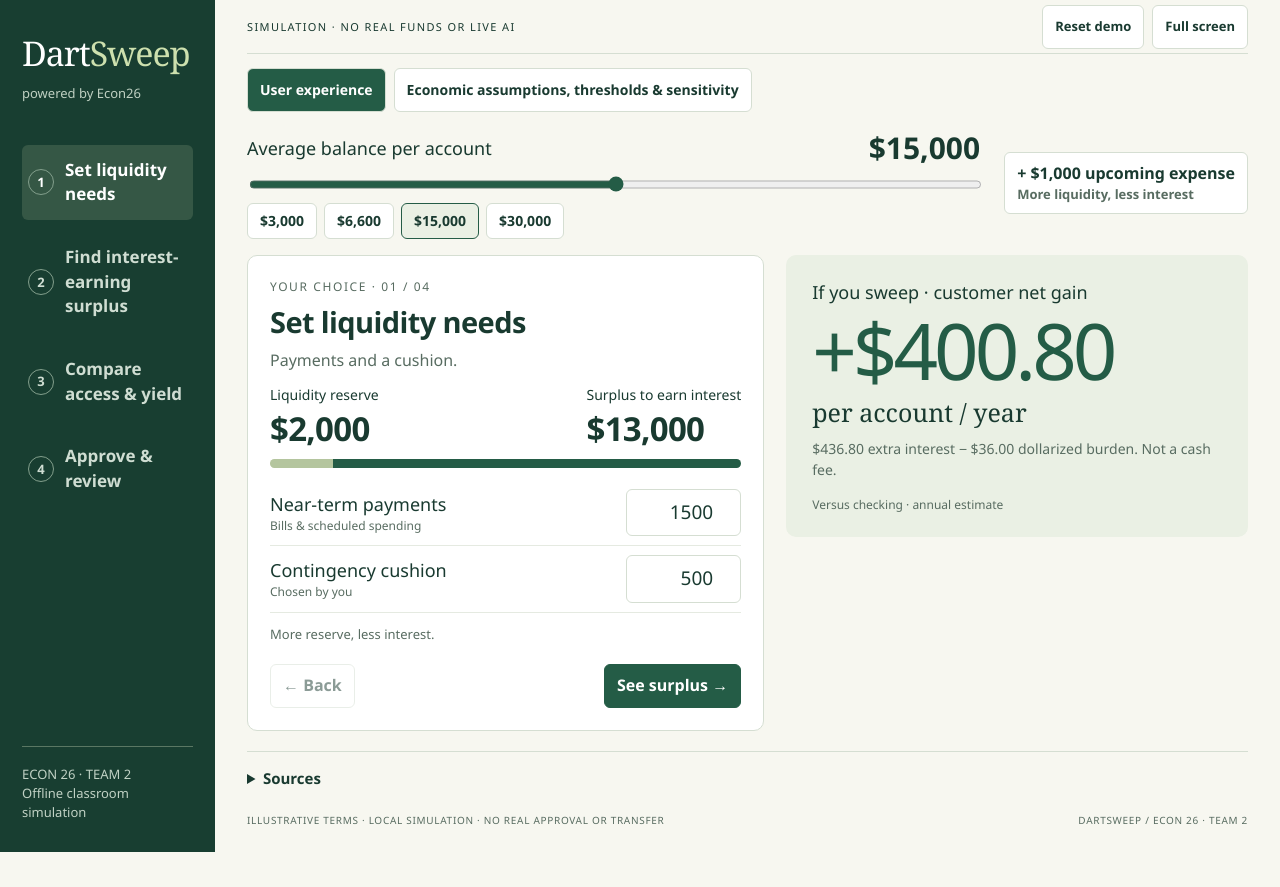
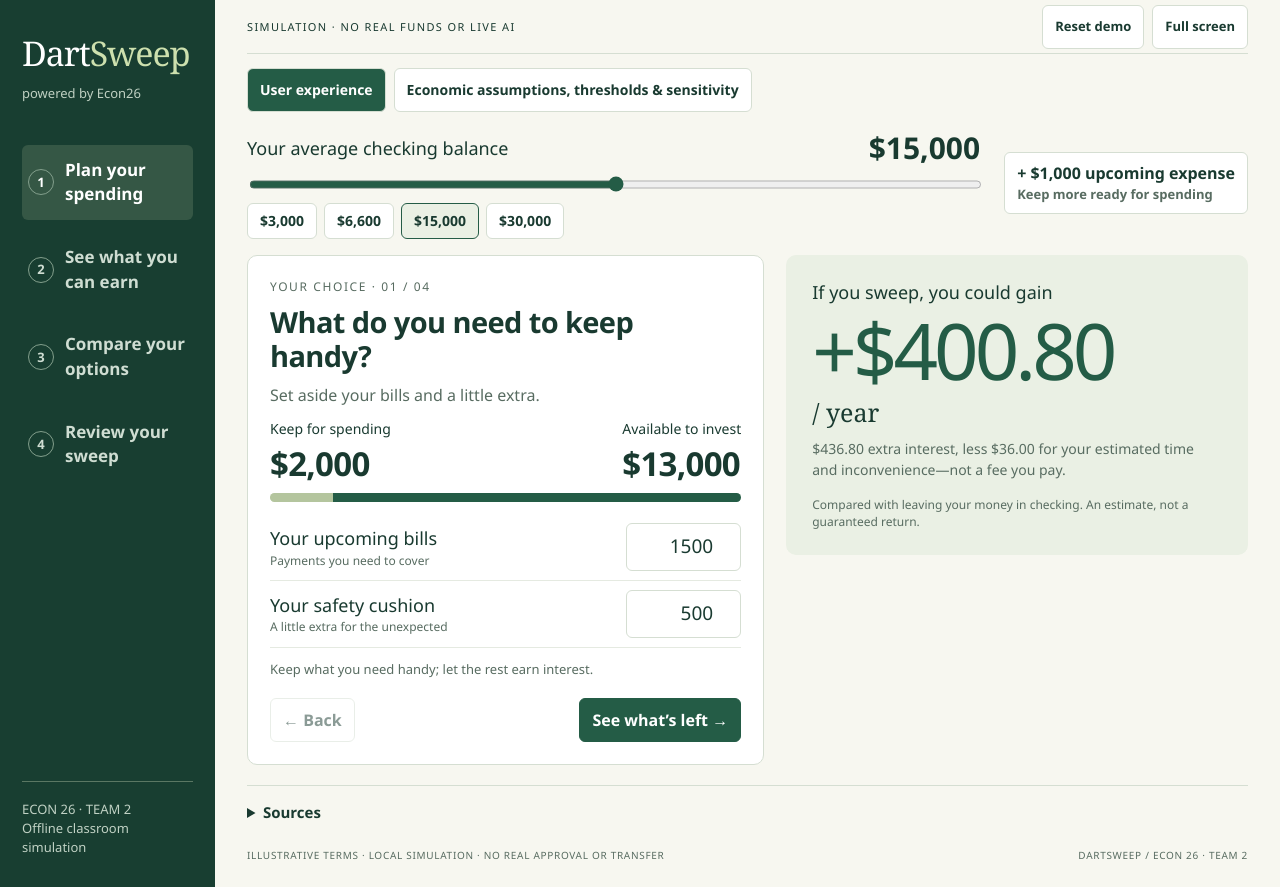
Before and after one commit to hanxiaocai28-cmd/dartcash, a plain HTML site: page index.html in a window 1280 px wide. Before the commit the page ends 852 px from the top, so only its background shows below. Drawn offline with Linux system fonts and the light colour scheme.

Commit message:
Make DartSweep walkthrough customer-facing

```diff
--- a/index.html
+++ b/index.html
@@ -20,11 +20,11 @@
 @media(max-width:900px){.graph-grid{grid-template-columns:1fr}.econ-bottom{grid-template-columns:1fr}.econ-intro{display:block}.graph-card svg{max-height:240px}.mode-switch{flex-wrap:wrap}.mode-switch button{text-align:left}.control-grid{grid-template-columns:1fr 1fr}}
 @media(max-width:400px){.control-grid{grid-template-columns:1fr}.graph-value{font-size:25px}.graph-card{padding:12px}}
 .symbol-legend{font-size:14px;margin:0 0 12px}.party-explanation{margin:18px 0 24px}.party-explanation h3{margin-bottom:8px}.party-explanation p{margin:8px 0;font-size:14px}.party-explanation .formula{font-family:Georgia,serif;font-size:17px;overflow-wrap:anywhere}.citation{white-space:nowrap;font-size:.85em;padding:0 2px}.source-table{table-layout:fixed}.source-table th:first-child{width:16%}.source-table th:nth-child(2){width:24%}.source-table td{overflow-wrap:anywhere}.source-table td:first-child{min-width:0}#sources ol{padding-left:0;list-style:none}#sources li{margin:12px 0;font-size:14px;overflow-wrap:anywhere}#sources small{display:block}#source-details{margin-top:20px}#sources li:target{background:var(--light);outline:2px solid var(--green)}
-</style></head><body><div class="app"><aside class="sidebar"><div><div class="brand">Dart<span>Sweep</span></div><div class="powered">powered by Econ26</div></div><nav aria-label="Your sweep choices"><div class="steps"><button data-stage="0"><b>1</b>Set liquidity needs</button><button data-stage="1"><b>2</b>Find interest-earning surplus</button><button data-stage="2"><b>3</b>Compare access & yield</button><button data-stage="3"><b>4</b>Approve & review</button></div></nav><div class="side-bottom">ECON 26 · TEAM 2<br>Offline classroom simulation</div></aside>
+</style></head><body><div class="app"><aside class="sidebar"><div><div class="brand">Dart<span>Sweep</span></div><div class="powered">powered by Econ26</div></div><nav aria-label="Your sweep choices"><div class="steps"><button data-stage="0"><b>1</b>Plan your spending</button><button data-stage="1"><b>2</b>See what you can earn</button><button data-stage="2"><b>3</b>Compare your options</button><button data-stage="3"><b>4</b>Review your sweep</button></div></nav><div class="side-bottom">ECON 26 · TEAM 2<br>Offline classroom simulation</div></aside>
 <main class="main"><header class="top"><span class="badge">Simulation · no real funds or live AI</span><div class="tools"><button id="reset">Reset demo</button><button id="fullscreen">Full screen</button></div></header><div class="mode-switch" role="group" aria-label="Demo mode"><button id="mode-ux" aria-pressed="true" aria-controls="ux-mode">User experience</button><button id="mode-economic" aria-pressed="false" aria-controls="economic-mode">Economic assumptions, thresholds &amp; sensitivity</button></div><div class="heading"><h1>Your sweep</h1><p id="calibration-status"></p></div>
-<section class="scenario" aria-label="Average balance and changing needs"><div><label class="balance-label" for="balance">Average balance per account <output id="balance-output"></output></label><input id="balance" type="range" min="0" max="30000" step="10" value="15000" aria-label="Average balance per account"><div class="presets"><button data-balance="3000">$3,000</button><button data-balance="6600">$6,600</button><button data-balance="15000">$15,000</button><button data-balance="30000">$30,000</button></div></div><button id="expense" aria-pressed="false">+ $1,000 upcoming expense<small>More liquidity, less interest</small></button></section>
-<div id="ux-mode" class="workspace"><section class="workflow" aria-label="Customer decision" data-stage="0"><div class="eyebrow" id="stage-label"></div><h2 id="stage-title"></h2><p class="stage-subtitle" id="stage-subtitle"></p><div class="funds"><div>Liquidity reserve<strong id="reserve"></strong></div><div>Surplus to earn interest<strong id="surplus"></strong></div></div><div class="bar" aria-hidden="true"><span class="reserved" id="reserve-bar"></span><span class="sweep" id="sweep-bar"></span></div><div id="shortfall" class="shortfall" role="status"></div><div id="stage-content"></div><p id="tradeoff" class="tradeoff"></p><div id="receipt" role="status" aria-live="polite"></div><div class="stage-nav"><button id="back">← Back</button><button id="next" class="primary">See surplus →</button></div></section>
-<aside class="economics" aria-label="Annual customer provider and bank outcomes"><div class="annual-hero"><span class="annual-label">If you sweep · customer net gain</span><strong id="net"></strong><span class="annual-period">per account / year</span></div><p class="annual-detail" id="customer-detail"></p><p class="annual-caveat">Versus checking · annual estimate</p></aside></div>
+<section class="scenario" aria-label="Average balance and changing needs"><div><label class="balance-label" for="balance"><span id="balance-caption">Your average checking balance</span> <output id="balance-output"></output></label><input id="balance" type="range" min="0" max="30000" step="10" value="15000" aria-label="Your average checking balance"><div class="presets"><button data-balance="3000">$3,000</button><button data-balance="6600">$6,600</button><button data-balance="15000">$15,000</button><button data-balance="30000">$30,000</button></div></div><button id="expense" aria-pressed="false">+ $1,000 upcoming expense<small>More liquidity, less interest</small></button></section>
+<div id="ux-mode" class="workspace"><section class="workflow" aria-label="Customer decision" data-stage="0"><div class="eyebrow" id="stage-label"></div><h2 id="stage-title"></h2><p class="stage-subtitle" id="stage-subtitle"></p><div class="funds"><div>Keep for spending<strong id="reserve"></strong></div><div>Available to invest<strong id="surplus"></strong></div></div><div class="bar" aria-hidden="true"><span class="reserved" id="reserve-bar"></span><span class="sweep" id="sweep-bar"></span></div><div id="shortfall" class="shortfall" role="status"></div><div id="stage-content"></div><p id="tradeoff" class="tradeoff"></p><div id="receipt" role="status" aria-live="polite"></div><div class="stage-nav"><button id="back">← Back</button><button id="next" class="primary">See surplus →</button></div></section>
+<aside class="economics" aria-label="Your estimated annual gain"><div class="annual-hero"><span class="annual-label" id="gain-label">If you sweep, you could gain</span><strong id="net"></strong><span class="annual-period">/ year</span></div><p class="annual-detail" id="customer-detail"></p><p class="annual-caveat">Compared with leaving your money in checking. An estimate, not a guaranteed return.</p></aside></div>
 <section id="economic-mode" hidden aria-label="Economic assumptions, thresholds and sensitivity">
 <div class="econ-intro"><p id="calibration-economic">Model assumptions · annual model · independent y-scales</p><p id="scope">S = C − b · C ≥ b</p></div>
 <p class="symbol-legend">U = depositor net gain; π = provider profits; V = bank savings.</p>
@@ -308,9 +308,9 @@ function calculate({balance,reserve,apr,cost}) {
  const signed=n=>(n>1e-7?'+':n< -1e-7?'−':'')+money(Math.abs(n),2),pct=n=>(n*100).toFixed(2)+'%';
  const esc=x=>String(x).replace(/[&<>"']/g,c=>({'&':'&amp;','<':'&lt;','>':'&gt;','"':'&quot;',"'":'&#39;'}[c]));
  const regionText=r=>r.kind==='empty'?'No feasible balance':r.kind==='singleton'?'Only '+money(r.lower_balance,2):r.upper_balance===null?(r.kind==='all'?'All C ≥ ':'C ≥ ')+money(r.lower_balance,2):money(r.lower_balance,2)+' ≤ C ≤ '+money(r.upper_balance,2);
- const titles=['Set liquidity needs','Interest-earning surplus','Compare access & yield','Approve & review'];
- const subtitles=['Payments and a cushion.','Reserve stays in checking.','Illustrative terms.','Simulation only.'];
- const next=['See surplus →','Compare access →','Review choice →','Start again ↺'];
+ const titles=['What do you need to keep handy?','Put your extra cash to work','When will you need this money?','Your sweep, ready to review'];
+ const subtitles=['Set aside your bills and a little extra.','Keep your spending money in checking. Invest only the rest.','Choose the access that works for you.','You stay in control. Nothing moves in this demo.'];
+ const next=['See what’s left →','Explore your options →','Review my sweep →','Start again ↺'];
  let mode='ux',stage=0,extra=false,timer=null,processing=false,approved=false,revision=0,yieldEdited=false,payments,cushion,access;
  const number=id=>$(id).value===''?NaN:Number($(id).value);
  function inputs(){const p={...base,balance:number('balance'),reserve:Number(payments)+Number(cushion)+(extra?1000:0),accounts:number('accounts'),burden:number('burden'),marginal_cost:number('operating-cost')};if(payments===''||cushion==='')p.reserve=NaN;if(yieldEdited){const advantage=number('yield')/100;p.sweep_rate=p.checking_rate+advantage;}delete p.burden_breakdown;return p;}
@@ -370,31 +370,34 @@ function calculate({balance,reserve,apr,cost}) {
   const S=m.sweep_per_account;
   $('balance-output').textContent=money(p.balance);$('reserve').textContent=money(p.reserve);$('surplus').textContent=money(S);
   $('reserve-bar').style.width=(p.balance?Math.min(p.reserve/p.balance,1)*100:0)+'%';$('sweep-bar').style.width=(p.balance?S/p.balance*100:0)+'%';
-  $('shortfall').textContent=p.balance<p.reserve?'Reserve shortfall: '+money(p.reserve-p.balance)+'. No sweep recommended.':'';
+  $('shortfall').textContent=p.balance<p.reserve?'You need '+money(p.reserve-p.balance)+' more to cover your spending plan. Keep your money in checking.':'';
   for(const [id,value] of [['net',m.customer_gain_per_account],['provider-annual',m.provider_profit_total],['bank-annual',m.bank_saving_total]]){$(id).textContent=signed(value);$(id).classList.toggle('negative',value< -1e-7);$(id).classList.toggle('positive',value>=-1e-7);}
-  $('customer-detail').textContent=money(m.customer_interest_per_account,2)+' extra interest − '+money(p.burden,2)+' dollarized burden. Not a cash fee.';
+  $('gain-label').textContent=m.customer_gain_per_account< -1e-7?'Sweeping could leave you worse off':m.customer_gain_per_account>1e-7?'If you sweep, you could gain':'If you sweep, you break even';
+  $('customer-detail').textContent=money(m.customer_interest_per_account,2)+' extra interest, less '+money(p.burden,2)+' for your estimated time and inconvenience—not a fee you pay.';
+  $('balance-caption').textContent=mode==='ux'?'Your average checking balance':'Average balance per account';
+  $('balance').setAttribute('aria-label',$('balance-caption').textContent);
   const failures=[];if(m.customer_gain_per_account< -1e-9)failures.push('Customer');if(m.provider_profit_total< -1e-7)failures.push('Provider');if(m.bank_saving_total< -1e-7)failures.push('Bank');
   $('verdict').textContent=!p.accounts?'No managed accounts: no deployment.':p.balance<p.reserve?'Reserve not covered: no sweep.':failures.length?failures.join(' & ')+(failures.length===1?' falls short.':' fall short.'):(base.mechanism==='fee_only'?'Benchmark only: funding omitted.':m.three_way_strict_at_balance?'All three gain under these assumptions.':'All three weak conditions hold; a party is indifferent.');
   $('joint').textContent=regionText(a.joint);for(const [id,party] of [['user-threshold','customer'],['provider-threshold','provider'],['bank-threshold','bank']])$(id).textContent=regionText(a.regions[party]);
   $('yield-output').textContent=((p.sweep_rate-p.checking_rate)*100).toFixed(2)+' pp';
-  $('expense').setAttribute('aria-pressed',String(extra));$('expense').innerHTML=(extra?'− Remove upcoming expense':'+ $1,000 upcoming expense')+'<small>'+(extra?'Reserve raised; review your choice':'More liquidity, less interest')+'</small>';
+  $('expense').setAttribute('aria-pressed',String(extra));$('expense').innerHTML=(extra?'− Remove upcoming expense':'+ $1,000 upcoming expense')+'<small>'+(extra?'Set aside for your extra bill':'Keep more ready for spending')+'</small>';
   const lost=(Math.max(0,p.balance-(p.reserve-(extra?1000:0)))-S)*(p.sweep_rate-p.checking_rate);
-  $('tradeoff').textContent=extra?'Extra reserve: '+money(lost,2)+' less interest/year.':'More reserve, less interest.';
+  $('tradeoff').textContent=extra?'Keeping extra cash ready means '+money(lost,2)+' less interest/year.':'Keep what you need handy; let the rest earn interest.';
   $('ledger').innerHTML=[['Bank-paid license L',p.license],['Bank-paid swept-balance fees NBS',m.bank_sweep_fee_total],['Provider fixed cost F',p.fixed_cost],['Provider account costs Nc',p.accounts*p.marginal_cost],['Bank operating costs I + No',m.bank_operating_cost_total],['Bank incremental balance cost NkS',m.bank_balance_cost_total],['Bank cost of matching',m.bank_match_cost_total],['Bank total workflow cost',m.bank_workflow_cost_total]].map(([label,v])=>'<div class="ledger-row"><span>'+label+'</span><b>'+money(v,2)+'</b></div>').join('');
   $('bank-mechanism').textContent='Matching: '+(p.match_base==='whole_balance'?'whole balances, including the reserve':'only the swept dollars')+' of the same accounts at '+pct(p.match_rate)+'. '+(p.mechanism==='internal'?'The same bank pays the incremental savings interest; it is not avoided.':p.mechanism==='external'?'The destination pays customer interest; the originating bank bears '+(p.external_cost_basis==='replacement'?'replacement funding net of avoided checking interest.':'lost net deposit contribution, without adding replacement cost.'):'Fee-only benchmark: interest/funding is NOT reconciled; not a deployable case.');
   document.querySelectorAll('[data-balance]').forEach(b=>b.setAttribute('aria-pressed',String(+b.dataset.balance===p.balance)));
   document.querySelectorAll('button[data-stage]').forEach(b=>{if(+b.dataset.stage===stage)b.setAttribute('aria-current','step');else b.removeAttribute('aria-current');});
   document.querySelector('.workflow').dataset.stage=stage;$('stage-label').textContent='Your choice · 0'+(stage+1)+' / 04';$('stage-title').textContent=titles[stage];$('stage-subtitle').textContent=subtitles[stage];$('back').disabled=stage===0;$('next').textContent=next[stage];
   let content='';
-  if(stage===0)content='<label class="data-row" for="payments"><span>Near-term payments<small>Bills & scheduled spending</small></span><input id="payments" type="number" min="0" step="50" value="'+payments+'"></label><label class="data-row" for="cushion"><span>Contingency cushion<small>Chosen by you</small></span><input id="cushion" type="number" min="0" step="50" value="'+cushion+'"></label>'+(extra?'<div class="data-row"><span>Upcoming expense</span><b>$1,000</b></div>':'');
-  if(stage===1)content='<div class="logic">'+(p.balance<p.reserve?'S = '+money(S):money(p.balance)+' − '+money(p.reserve)+' = '+money(S))+'</div><div class="subtle-box"><b>'+money(S)+' can earn interest</b><br>Customer-owned '+destination()+'.<br>'+pct(p.sweep_rate)+' net yield proxy; '+money(S*p.sweep_rate,2)+' fund income/year.<br><small>'+money(m.customer_interest_per_account,2)+' more than checking at '+pct(p.checking_rate)+'.<br>7-day yield, not APY. Not FDIC insured. '+cite(1,5)+'</small></div>';
-  if(stage===2){content='<table class="comparison"><thead><tr><th>Choice</th><th>Rate proxy</th><th>Access</th></tr></thead><tbody><tr><td>Checking<small>Current baseline</small></td><td>'+pct(p.checking_rate)+'</td><td>Ready for payments</td></tr><tr class="chosen"><td>SNVXX fund<small>'+(eligible()?'Eligible by your rule':'Not eligible: access rule')+'</small></td><td>'+pct(p.sweep_rate)+'</td><td>Plan 4+ business days (assumed)</td></tr><tr><td>Bank matches<small>Assumed, not an offer</small></td><td>'+pct(p.match_rate)+'</td><td>'+(p.match_rate>p.sweep_rate?'Higher rate':p.match_rate<p.sweep_rate?'Lower rate':'Same rate')+'</td></tr></tbody></table><label class="access-control" for="access">Your access requirement<select id="access"><option value="same_day">Same day</option><option value="four_plus_days">4+ business days; no deadline</option></select></label><p class="small" style="margin-top:8px">Sell shares, settle, then transfer. Timing not guaranteed. Not FDIC insured; value can fall. '+cite(4,5)+'</p>';}
-  if(stage===3)content='<div class="subtle-box"><b>Checking → '+destination()+'</b><br>'+money(S)+' proposed sweep.<br>'+money(Math.min(p.balance,p.reserve))+' stays ready in checking.</div><div class="approve-row"><button id="approve" class="primary" '+(!permission(p,m)?'disabled':'')+'>'+(permission(p,m)?'Simulate customer approval →':!eligible()?'No eligible sweep to approve':'No beneficial sweep to approve')+'</button><small>No real funds move.<br></small></div><p class="small" style="margin-top:12px">Changes cancel approval. Review before approving again.</p>';
+  if(stage===0)content='<label class="data-row" for="payments"><span>Your upcoming bills<small>Payments you need to cover</small></span><input id="payments" type="number" min="0" step="50" value="'+payments+'"></label><label class="data-row" for="cushion"><span>Your safety cushion<small>A little extra for the unexpected</small></span><input id="cushion" type="number" min="0" step="50" value="'+cushion+'"></label>'+(extra?'<div class="data-row"><span>Upcoming expense</span><b>$1,000</b></div>':'');
+  if(stage===1)content='<div class="logic">'+(p.balance<p.reserve?'Available to invest: '+money(S):money(p.balance)+' − '+money(p.reserve)+' = '+money(S))+'</div><div class="subtle-box"><b>'+money(S)+' can earn interest</b><br>You own shares in '+destination()+'.<br>'+pct(p.sweep_rate)+' estimated yield; '+money(S*p.sweep_rate,2)+' in fund income/year.<br><small>'+money(m.customer_interest_per_account,2)+' more than checking at '+pct(p.checking_rate)+'.<br>7-day yield, not APY; may change. Not FDIC insured; value can fall. '+cite(1,5)+'</small></div>';
+  if(stage===2){content='<table class="comparison"><thead><tr><th>Your options</th><th>Illustrative rate</th><th>Your access</th></tr></thead><tbody><tr><td>Checking<small>Leave your money here</small></td><td>'+pct(p.checking_rate)+'</td><td>Ready for payments</td></tr><tr class="chosen"><td>SNVXX fund<small>'+(eligible()?'Fits your timing':'Too slow for your needs')+'</small></td><td>'+pct(p.sweep_rate)+'</td><td>Plan 4+ business days (assumed)</td></tr><tr><td>Bank matches<small>Assumed, not an offer</small></td><td>'+pct(p.match_rate)+'</td><td>'+(p.match_rate>p.sweep_rate?'Higher rate':p.match_rate<p.sweep_rate?'Lower rate':'Same rate')+'</td></tr></tbody></table><label class="access-control" for="access">I need this money back…<select id="access"><option value="same_day">Today</option><option value="four_plus_days">In 4+ business days; no fixed deadline</option></select></label><p class="small" style="margin-top:8px">Sell shares, settle, then transfer. Timing not guaranteed. Not FDIC insured; value can fall. '+cite(4,5)+'</p>';}
+  if(stage===3)content='<div class="subtle-box"><b>Checking → '+destination()+'</b><br>'+money(S)+' you would invest.<br>'+money(Math.min(p.balance,p.reserve))+' stays in your checking account.</div><div class="approve-row"><button id="approve" class="primary" '+(!permission(p,m)?'disabled':'')+'>'+(permission(p,m)?'Approve my sweep →':!eligible()?'Keep it in checking':'No sweep recommended')+'</button><small>No real funds move.<br></small></div><p class="small" style="margin-top:12px">Change your plans anytime. Review and approve again after any change.</p>';
   $('stage-content').innerHTML=content;if(stage===2)$('access').value=access;
   if(stage===3)$('approve').addEventListener('click',approve);
   if(focus&&['payments','cushion','access'].includes(focus)&&$(focus))$(focus).focus();
  }
- function approve(){if(processing||approved)return;let p,m;try{p=inputs();m=evaluate(p);}catch{return;}if(!permission(p,m))return;processing=true;const token=revision;$('approve').disabled=true;$('approve').textContent='Simulating approval…';timer=setTimeout(()=>{if(token!==revision||stage!==3)return;timer=null;processing=false;approved=true;document.querySelector('.workflow').classList.add('approved');$('approve').textContent='Customer simulation approved ✓';$('receipt').innerHTML='<strong>✓ Simulation complete</strong>'+money(m.sweep_per_account)+' proposed for '+destination()+'; '+money(p.reserve)+' retained.<br>No transfer made. Customer permission only—not bank approval. Recheck after any change.';},700);}
+ function approve(){if(processing||approved)return;let p,m;try{p=inputs();m=evaluate(p);}catch{return;}if(!permission(p,m))return;processing=true;const token=revision;$('approve').disabled=true;$('approve').textContent='Simulating approval…';timer=setTimeout(()=>{if(token!==revision||stage!==3)return;timer=null;processing=false;approved=true;document.querySelector('.workflow').classList.add('approved');$('approve').textContent='Your demo sweep is approved ✓';$('receipt').innerHTML='<strong>✓ Simulation complete</strong>'+money(m.sweep_per_account)+' proposed for '+destination()+'; '+money(p.reserve)+' retained.<br>No transfer made. Your demo approval is not bank approval. Review again if your needs change.';},700);}
  function changeStage(n){invalidate();stage=n;render();}
  document.querySelectorAll('button[data-stage]').forEach(b=>b.addEventListener('click',()=>changeStage(+b.dataset.stage)));
  document.querySelectorAll('[data-balance]').forEach(b=>b.addEventListener('click',()=>{invalidate();$('balance').value=b.dataset.balance;render();}));
```
